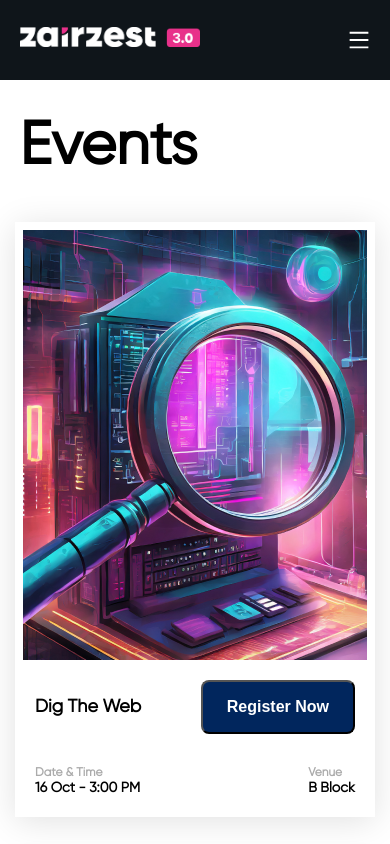
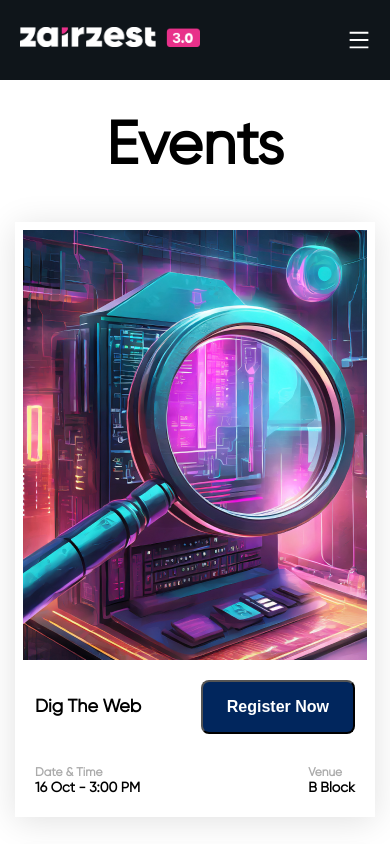
Before and after one commit to Darkdev112/zairzest_2023, a React (Create React App) app: page /events in a window 390 px wide. Shown: the top 844 px of the page. Built offline with nearby package versions, Linux system fonts and the light colour scheme.

Commit message:
minor changes of navbar

```diff
--- a/src/component/Navbar/Navbar.jsx
+++ b/src/component/Navbar/Navbar.jsx
@@ -32,7 +32,7 @@ const Navbar = ({userDetails}) => {
         <Link to='/' onClick={close}><img src={Logo} alt="" className="logo" style={{width:"180px", marginRight: '13px'}}/></Link>
       </div>
       <div className="navbar__right">
-        <Link to='/'><h4 className="navbar__text">About Us</h4></Link>
+
         <Link to='/register'><h4 className="navbar__text">Register</h4></Link>
         {!authToken && <Link to='/login'><h4 className="navbar__text">Sign In</h4></Link>}
         {authToken && <h4 className="navbar__text" onClick={handleLogout}>Logout</h4>}
@@ -52,7 +52,7 @@ const Navbar = ({userDetails}) => {
     <div className={animate===0?"navbar_content":"navbar_content_close"}>
       <div className="close_icon"><RxCross1 className="navbar__menu" onClick={close}/></div>
       <div className="nav-content-container">
-      <Link to="/" className="aboutUs-link" onClick={close}><div className="nav-button-content">About Us</div></Link>
+
       <Link to="/register" className="aboutUs-link" onClick={close}><div className="nav-button-content">Register</div></Link>
       {!authToken && <Link className="aboutUs-link" to='/login'><div className="nav-button-content" onClick={close}>Sign In</div></Link>}
       {authToken && <div className="nav-button-content" onClick={() => {handleLogout();close();}}>Logout</div>}
--- a/src/component/cardsec/cardsection.scss
+++ b/src/component/cardsec/cardsection.scss
@@ -32,4 +32,7 @@
     .card-contain{
         justify-content : center !important ;
     }
+    .mname{
+        text-align: center;
+    }
 }
--- a/src/pages/static_events/cardsec/cardsection.scss
+++ b/src/pages/static_events/cardsec/cardsection.scss
@@ -32,4 +32,7 @@
     .card-contain{
         justify-content : center !important ;
     }
+    .mname{
+        text-align: center;
+    }
 }
```
